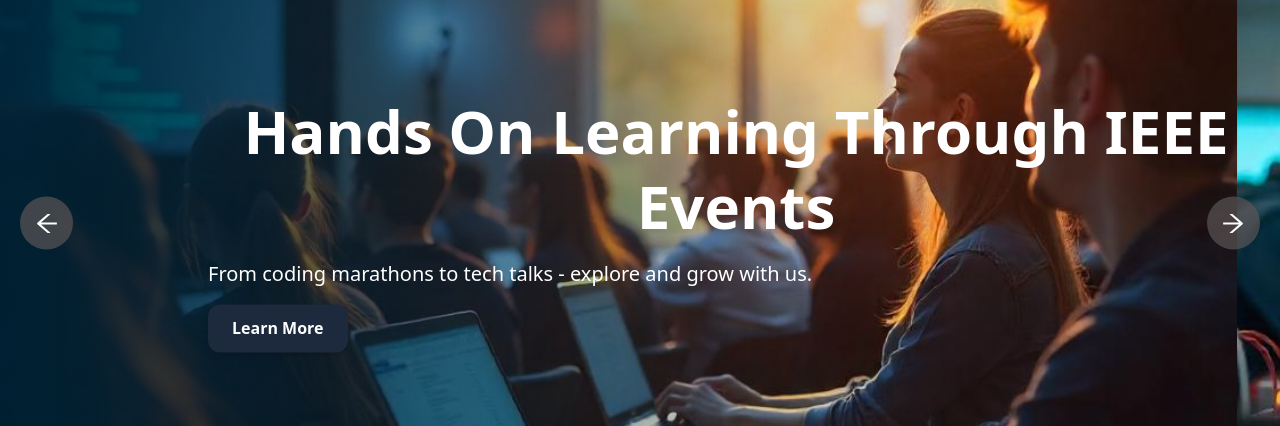
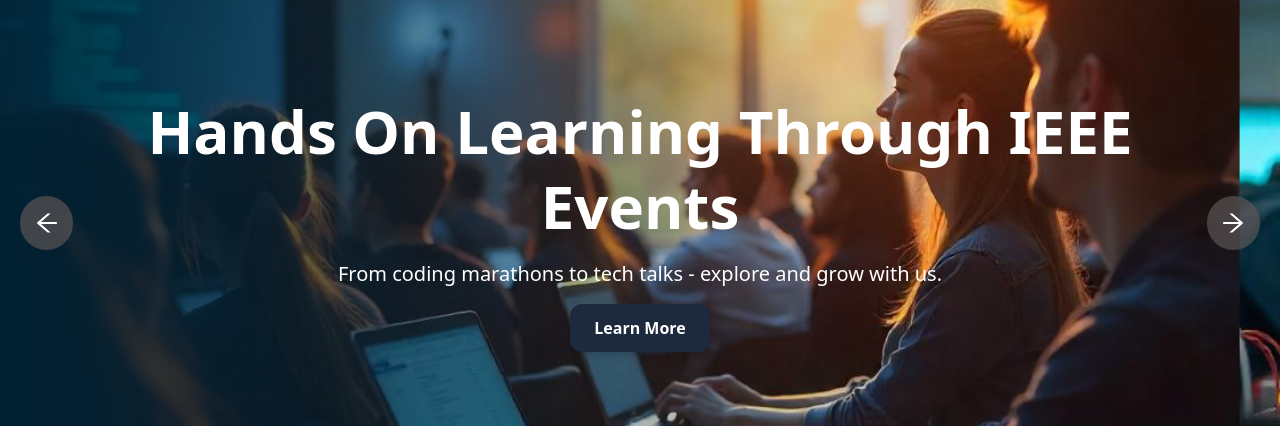
Before and after one commit to sachinduKavi/IEEE-uwu-frontend, a React (Vite) app: page / in a window 1280 px wide. Shown: the part 177-603 px from the top of the page. Built offline with nearby package versions, Linux system fonts and the light colour scheme.

Commit message:
change the styels in slider

```diff
--- a/src/App.tsx
+++ b/src/App.tsx
@@ -1,11 +1,7 @@
 import { BrowserRouter, Routes, Route } from 'react-router'
 import Home from './pages/home/Home'
-import Events from './components/Events'
+
 import OpenDay from "./pages/Openday/OpenDay.tsx";
-import AboutUs from "./components/AboutUs.tsx";
-import ChaptersSection from "./components/Chapters.tsx";
-import AboutSection from "./components/AboutSection.tsx";
-import UpcomingEventSection from "./components/UpcomingEventSection.tsx";
 
 function App() {
 
@@ -13,11 +9,6 @@
     <BrowserRouter>
       <Routes>
         <Route path='/' element={<Home/>}/>
-        <Route path='/about' element={<AboutSection/>}/>
-        <Route path='/chapter' element={<ChaptersSection/>}/>
-        <Route path='/aboutus' element={<AboutUs/>}/>
-        <Route path='/event' element={<Events/>}/>
-        <Route path='/upcomingevent' element={<UpcomingEventSection/>}/>
         <Route path='/openDay' element={<OpenDay/>}/>
       </Routes>
     </BrowserRouter>
--- a/src/components/NavBar.tsx
+++ b/src/components/NavBar.tsx
@@ -16,8 +16,8 @@
     { name: "Home", to: "#home", isAnchor: true },
     { name: "About", to: "#about", isAnchor: true },
     { name: "Chapters", to: "#chapters", isAnchor: true },
-    { name: "Events", to: "#upcomingevent", isAnchor: true },
-    { name: "Open Day", to: "/openDay", isAnchor: false }, // Regular route
+    { name: "Events", to: "#upcoming-event", isAnchor: true },
+    { name: "Open Day", to: "/openDay", isAnchor: false },
   ];
 
   useEffect(() => {
--- a/src/components/Slider.tsx
+++ b/src/components/Slider.tsx
@@ -103,15 +103,12 @@
                 <div className="center-line relative">
                     <div className="arrow" onClick={() => updateIndex(false)}><ArrowLeftOutlined style={{fontSize: '24px'}}/></div>
 
-                    <div className="wrapper absolute left-[15%]">
-                        <AnimatePresence>
-                            {state &&
                     <motion.div
                         initial={{opacity: 0, y: 100}}
                         exit={{opacity: 0, y: -100}}
                         animate={{opacity: 1, y: 0}}
-                                    className="flex flex-col items-start">
-                                    <div className="flex flex-col items-start text-center px-4 py-6 space-y-4 max-w-screen-xl mx-auto">
+                        className="flex flex-col items-center justify-center w-full px-4 py-6 space-y-4 max-w-screen-xl mx-auto text-center"
+                    >
                         <h1 className="!font-extrabold text-xl sm:text-2xl md:text-4xl lg:text-5xl xl:text-6xl min-[1900px]:text-7xl leading-tight">
                             {banner[index].heading}
                         </h1>
@@ -125,13 +122,7 @@
                                 Learn More
                             </button>
                         </Link>
-                                    </div>
-
-                                </motion.div>}
-                        </AnimatePresence>
-
-
-                    </div>
+                    </motion.div>
 
                     <div className="arrow" onClick={() => updateIndex(true)}><ArrowRightOutlined style={{fontSize: '24px'}}/></div>
 
--- a/src/pages/home/Home.tsx
+++ b/src/pages/home/Home.tsx
@@ -13,12 +13,12 @@
         <div className='screen'>
             <NavBar />
             <Slider id="home" />
-            <Events id="events" />
+            {/*<Events id="events" />*/}
             <HeroSection id="hero" />
             <AboutSection id="about" />
             <ChaptersSection id="chapters" />
             <AboutUs id="about-us" />
-            <UpcomingEventSection id="upcomingevent" />
+            <UpcomingEventSection id="upcoming-event" />
             <Footer />
         </div>
     )
```
Lines whose indentation alone changed are shown as unchanged.
